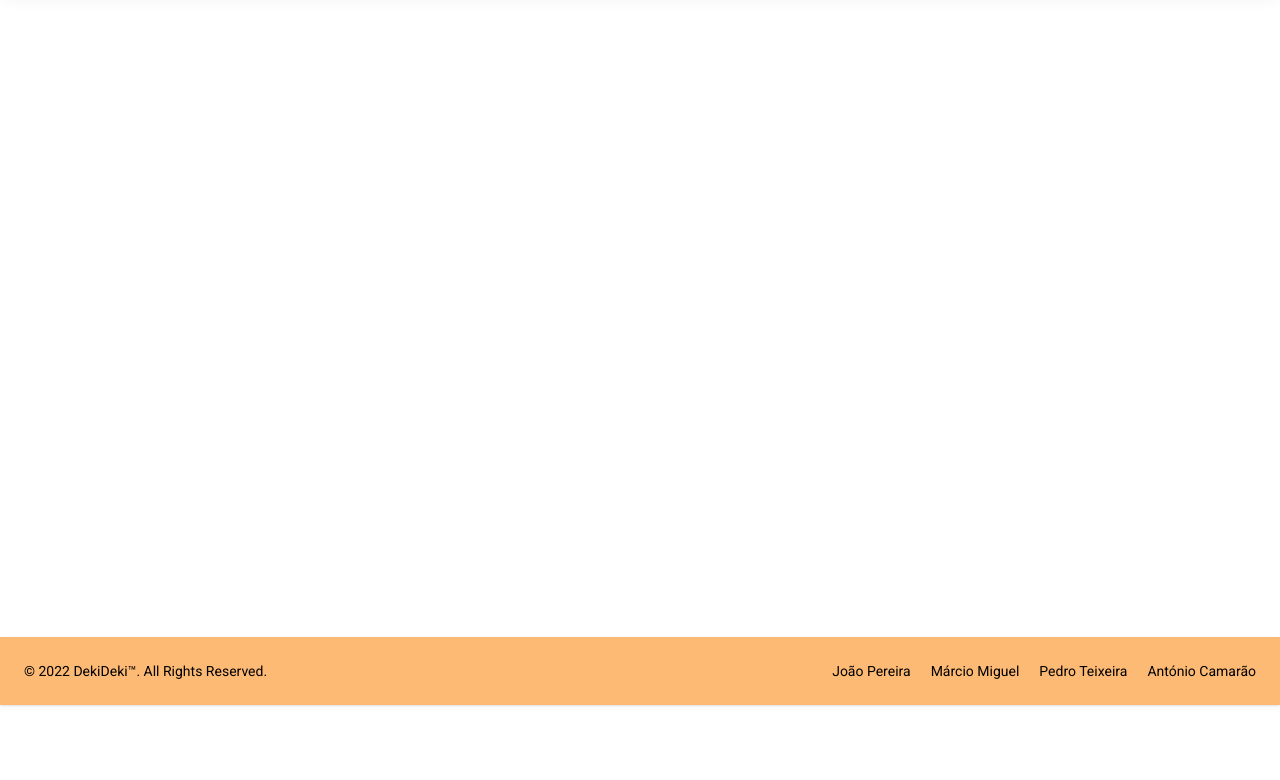
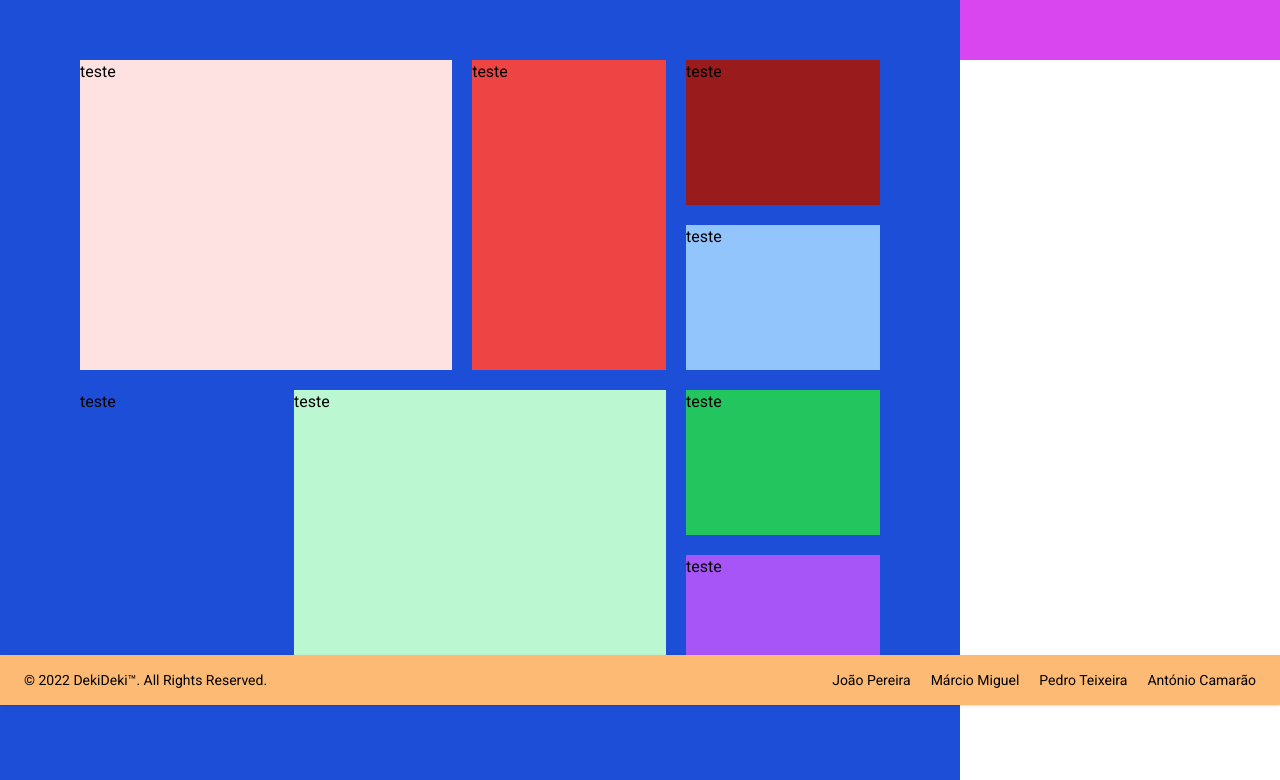
Before and after one commit to MGP-28/JS-ECommerce-Project, a website built with Vite: page index.html in a window 1280 px wide. Shown: the part 95-875 px from the top of the page. Before the commit the page ends 800 px from the top, so only its background shows below. Built offline with nearby package versions, Linux system fonts and the light colour scheme; no server answers.

Commit message:
gallery and aside display

```diff
--- a/index.html
+++ b/index.html
@@ -61,8 +61,24 @@
       </ul>
     </section>
     <div id="app">
-      <div id="shop"></div>
-      <div id="about" class="hidden"></div>
+      <div id="shop" class="hidden"></div> <!-- TIRAR ISTO!!!!!!!!!!!!!!!!!!!!!!!!!!!!!!!!!!!!!!!!!!!!!!! -->
+      <div id="about">
+        <div class="flex flex-col md:flex-row">
+          <section id="about-gallery" class="w-3/4 p-20 md:bg-blue-700">
+            <div class="gallery-image-area-a bg-red-100">teste</div>
+            <div class="gallery-image-area-b bg-red-500">teste</div>
+            <div class="gallery-image-area-c bg-red-800">teste</div>
+            <div class="gallery-image-area-d bg-blue-300">teste</div>
+            <div class="gallery-image-area-e bg-blue-700">teste</div>
+            <div class="gallery-image-area-f bg-green-200">teste</div>
+            <div class="gallery-image-area-g bg-green-500">teste</div>
+            <div class="gallery-image-area-h bg-purple-500">teste</div>
+          </section>
+          <aside id="about-team" class="bg-fuchsia-500 w-1/4 h-20">
+            Aside
+          </aside>
+        </div>
+      </div>
       <div id="contact" class="hidden"></div>
       <div id="cart" class="hidden"></div>
     </div>
--- a/src/input.css
+++ b/src/input.css
@@ -35,6 +35,7 @@ nav{
   padding: 20px 80px;
   background-color: var(--color-tan);
   box-shadow: 0 5px 15px rgba(0, 0, 0,0.06);
+  height: 75px;
 }
 
 li{
@@ -50,18 +51,120 @@ li{
   transition: 0.5s;
 }
 
-footer{
-  position: fixed;
-  bottom: 0;
-  width: 100%;
-}
-
 #nav-links-mobile{
   top: 80%;
   right: 50%;
   transform: translate(50%,-50%);
 }
 
+/* Footer */
+
+footer{
+  position: fixed;
+  bottom: 0;
+  width: 100%;
+  height: 50px;
+}
+
 @media screen and (max-width: 767px) {
+  footer{
+    height: 100px;
+  }
+  nav{
+    padding: 20px 0;
+  }
+}
 
+/* About */
+
+#about-gallery{
+  display: grid;
+  grid-template-columns: 150px;
+  grid-template-rows: repeat(8, 150px);
 }
+
+.gallery-image-area-a{
+  background-image: url();
+  background-size: 100% 100%;
+}
+
+.gallery-image-area-b{
+  background-image: url();
+  background-size: 100% 100%;
+}
+
+.gallery-image-area-c{
+  background-image: url();
+  background-size: 100% 100%;
+}
+
+.gallery-image-area-d{
+  background-image: url();
+  background-size: 100% 100%;
+}
+
+.gallery-image-area-e{
+  background-image: url();
+  background-size:100% 100%
+}
+
+.gallery-image-area-f{
+  background-image: url();
+  background-size: 100% 100%;
+}
+
+.gallery-image-area-g{
+  background-image: url();
+  background-size:100% 100%
+}
+
+.gallery-image-area-h{
+  background-image: url();
+  background-size: 100% 100%;
+}
+
+@media screen and (min-width: 768px) {
+  #about-gallery{
+    height: 100vh;
+    display: grid;
+    gap: 20px;
+    grid-template-columns: auto auto auto auto;
+    grid-template-rows: auto auto auto;
+    grid-template-areas:
+                  "a a b c"
+                  "a a b d"
+                  "e f f g"
+                  "e f f h";
+  }
+  .gallery-image-area-a{
+    grid-area: a;
+  }
+
+  .gallery-image-area-b{
+    grid-area: b;
+  }
+
+  .gallery-image-area-c{
+    grid-area: c;
+  }
+
+  .gallery-image-area-d{
+    grid-area: d;
+  }
+
+  .gallery-image-area-e{
+    grid-area: e;
+  }
+
+  .gallery-image-area-f{
+    grid-area: f;
+  }
+
+  .gallery-image-area-g{
+    grid-area: g;
+  }
+
+  .gallery-image-area-h{
+    grid-area: h;
+  }
+}
--- a/src/load.js
+++ b/src/load.js
@@ -1,6 +1,7 @@
 import { getProducts } from './services/getProducts.js'
 import { reserveLocalStorage } from './services/json/reserveLocal.js'
 import { addProducts } from './store/products.js'
+import { buildUI } from './views/buildUI.js'
 import { loadEvents } from './views/events/loadEvents.js'
 
 export async function load(){
@@ -8,6 +9,8 @@ export async function load(){
     reserveLocalStorage()
     //UI events
     loadEvents()
+    //build UI
+    buildUI()
     //get products from API
     const productsAPI = await getProducts()
     //insert them into store array
--- a/src/store/products.js
+++ b/src/store/products.js
@@ -33,6 +33,7 @@ export function addProducts(arrProductsAPI){
     arrProductsAPI.forEach( element => {
         addProduct(element)
     });
+    console.log(products)
 }
 
 function addProduct(productAPI){
--- a/src/views/about.js
+++ b/src/views/about.js
@@ -1,5 +1,7 @@
 
 
 export function about(){
-    //
+    document.querySelector('#about').innerHTML += `
+
+    `
 }
```
